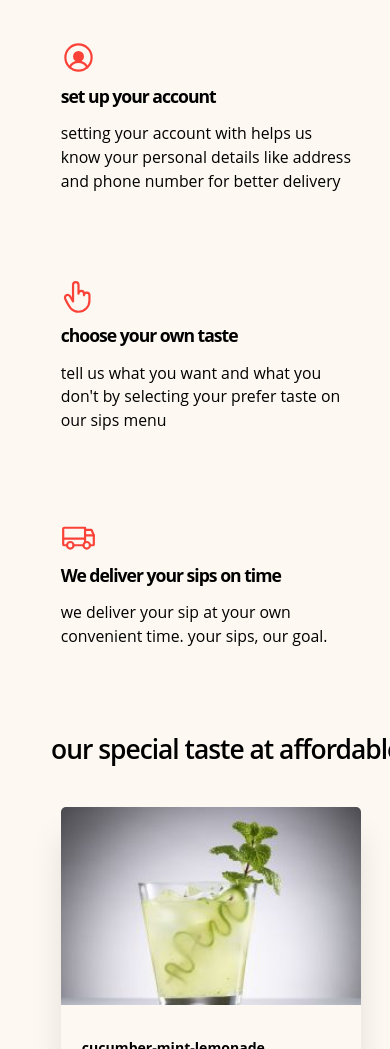
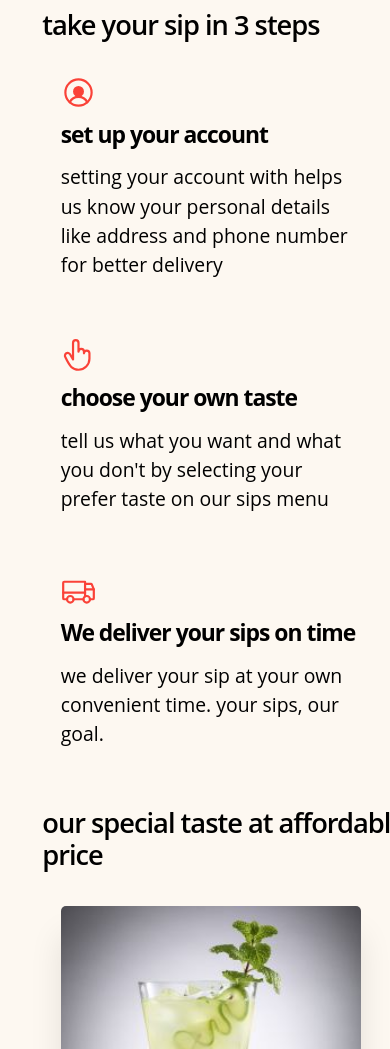
Before and after one commit to abdoullahi42/Mocktails, a plain HTML site: page index.html in a window 390 px wide. Shown: the part 951-2000 px from the top of the page. Drawn offline with Linux system fonts and the light colour scheme.

Commit message:
responsiveness edit
editing some media queries

```diff
--- a/index.html
+++ b/index.html
@@ -212,7 +212,7 @@
 
         <!--pricing section-->
         <section class="pricing-section" id="pricing-section">
-          <h2>our special taste <span>at affordable price</span></h2>
+          <h2>our special taste at affordable <span>price</span></h2>
           <div class="pricing-list step">
             <div class="pricing-box -list-1">
               <img
--- a/style.css
+++ b/style.css
@@ -272,19 +272,30 @@ footer{
          }
          .home-page{
              grid-template-columns: 320px;
+             gap: 6rem;
          }
          h1{
-            font-size: 4rem;
+            font-size: 4.4rem;
          }
          .home-page-img{
             max-width: 30rem;
-            /*margin-left: 2.8rem;*/
-            text-align: center;
+            margin-left: 2.8rem;
+
          }
          h2{
-            font-size: 3rem;
+            font-size: 3.1rem;
+            margin-left: 4.8rem;
+            margin-bottom: 3rem;
+         }
+         h3{
+            font-size: 2.6rem;
          }
          span{
-            /*display: block;*/
+            display: block;
+            margin-top: 0.3rem;
+         }
+         .steps-paragrah{
+            font-size:2.2rem;
+            margin-bottom:1rem
          }
      }
```
